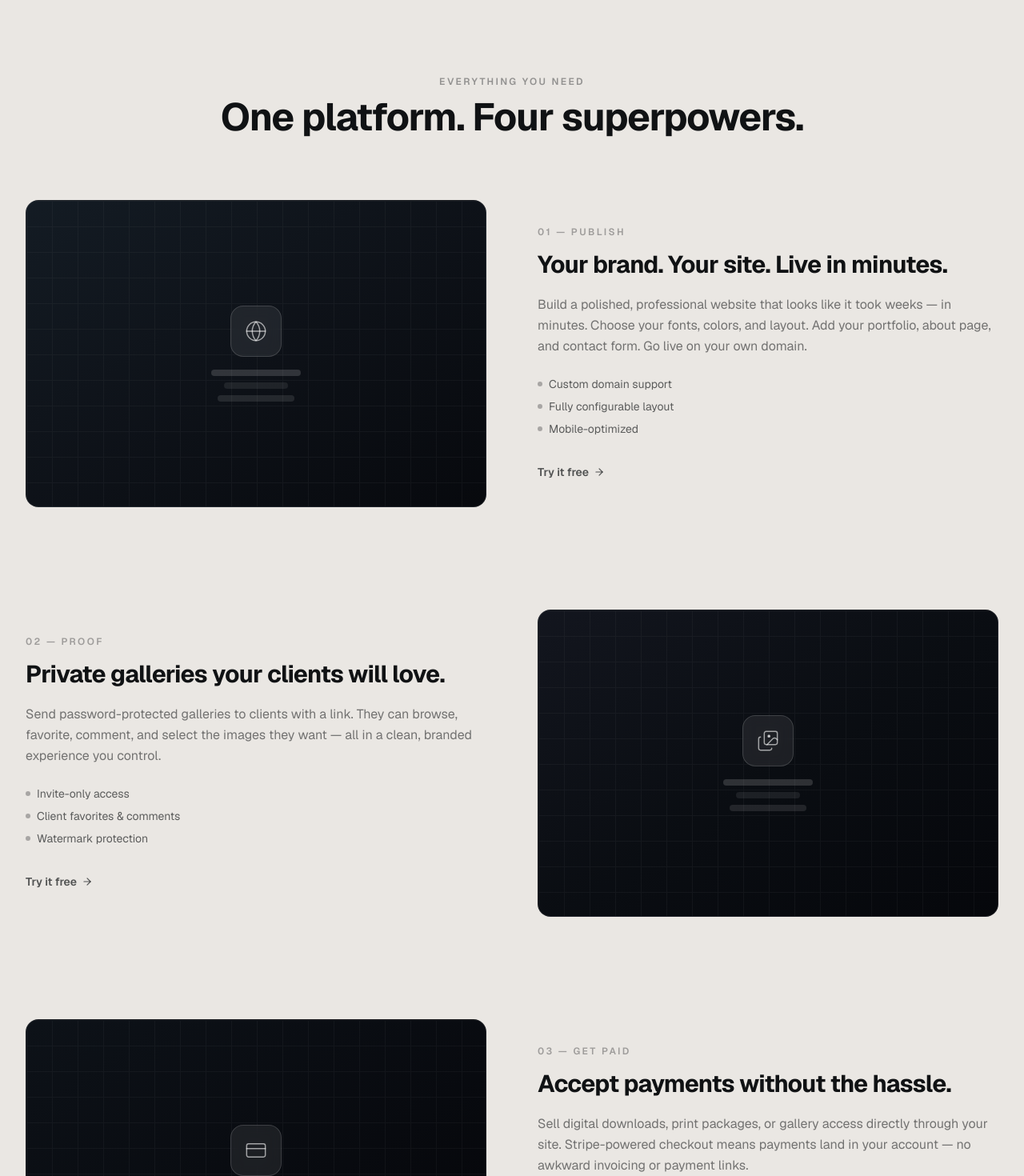
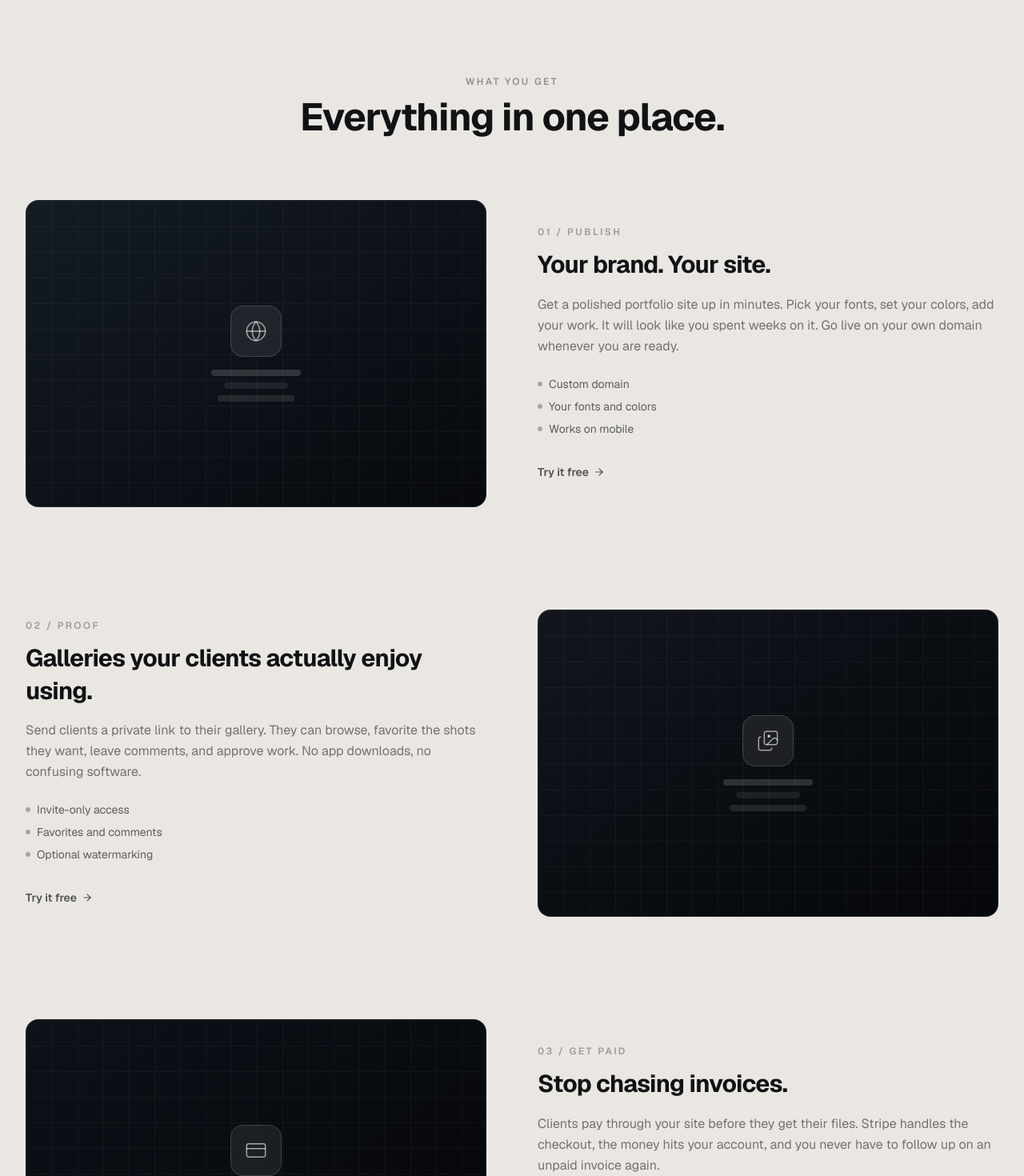
Before and after one commit to Connor-Rogers/strobd-landing, a Next.js app: page / in a window 1280 px wide. Shown: the part 1040-2510 px from the top of the page at 80% size. Built offline with nearby package versions, Linux system fonts and the light colour scheme; no server answers.

Commit message:
Rewording and fix scroll

```diff
--- a/src/app/layout.tsx
+++ b/src/app/layout.tsx
@@ -1,6 +1,7 @@
 import type { Metadata } from 'next';
 import { Geist, Geist_Mono } from 'next/font/google';
 import { ThemeProvider } from 'next-themes';
+import { ScrollRestore } from '@/components/scroll-restore';
 import './globals.css';
 
 const geistSans = Geist({
@@ -22,7 +23,7 @@ export const metadata: Metadata = {
     template: '%s | Strobd',
   },
   description:
-    'The all-in-one platform for creators to publish branded websites, share proofing galleries with clients, accept payments, and deliver digital files.',
+    'Build your site, share client galleries, get paid, and deliver files. Strobd is the platform photographers and creators use to run their whole client workflow.',
   keywords: [
     'creator platform',
     'photography proofing',
@@ -85,6 +86,7 @@ export default function RootLayout({
     >
       <body className="min-h-full">
         <ThemeProvider attribute="class" defaultTheme="dark" enableSystem>
+          <ScrollRestore />
           {children}
         </ThemeProvider>
       </body>
--- a/src/components/landing/features.tsx
+++ b/src/components/landing/features.tsx
@@ -5,38 +5,38 @@ import { SIGNUP_URL } from '@/lib/constants';
 const features = [
   {
     icon: Globe,
-    eyebrow: '01 — Publish',
-    title: 'Your brand. Your site. Live in minutes.',
+    eyebrow: '01 / Publish',
+    title: 'Your brand. Your site.',
     description:
-      'Build a polished, professional website that looks like it took weeks — in minutes. Choose your fonts, colors, and layout. Add your portfolio, about page, and contact form. Go live on your own domain.',
-    highlights: ['Custom domain support', 'Fully configurable layout', 'Mobile-optimized'],
+      'Get a polished portfolio site up in minutes. Pick your fonts, set your colors, add your work. It will look like you spent weeks on it. Go live on your own domain whenever you are ready.',
+    highlights: ['Custom domain', 'Your fonts and colors', 'Works on mobile'],
     visual: 'site-builder',
   },
   {
     icon: Images,
-    eyebrow: '02 — Proof',
-    title: 'Private galleries your clients will love.',
+    eyebrow: '02 / Proof',
+    title: 'Galleries your clients actually enjoy using.',
     description:
-      'Send password-protected galleries to clients with a link. They can browse, favorite, comment, and select the images they want — all in a clean, branded experience you control.',
-    highlights: ['Invite-only access', 'Client favorites & comments', 'Watermark protection'],
+      'Send clients a private link to their gallery. They can browse, favorite the shots they want, leave comments, and approve work. No app downloads, no confusing software.',
+    highlights: ['Invite-only access', 'Favorites and comments', 'Optional watermarking'],
     visual: 'proofing',
   },
   {
     icon: CreditCard,
-    eyebrow: '03 — Get Paid',
-    title: 'Accept payments without the hassle.',
+    eyebrow: '03 / Get Paid',
+    title: 'Stop chasing invoices.',
     description:
-      "Sell digital downloads, print packages, or gallery access directly through your site. Stripe-powered checkout means payments land in your account — no awkward invoicing or payment links.",
-    highlights: ['Stripe checkout', 'Per-image or per-gallery pricing', 'Direct payouts'],
+      'Clients pay through your site before they get their files. Stripe handles the checkout, the money hits your account, and you never have to follow up on an unpaid invoice again.',
+    highlights: ['Stripe checkout', 'Price per image or per gallery', 'Direct payouts'],
     visual: 'payments',
   },
   {
     icon: Download,
-    eyebrow: '04 — Deliver',
-    title: 'Files delivered automatically after purchase.',
+    eyebrow: '04 / Deliver',
+    title: 'Files in their hands the second they pay.',
     description:
-      "Once a client pays, they get immediate, secure access to their files. No more manually sending download links or chasing clients down. It all happens automatically — you just sit back.",
-    highlights: ['Instant access after payment', 'Secure signed URLs', 'ZIP download support'],
+      'The moment a client completes checkout, they get access to their files. No manual sending, no sharing links through email. It just works.',
+    highlights: ['Instant access after payment', 'Secure download links', 'ZIP support'],
     visual: 'delivery',
   },
 ];
@@ -91,10 +91,10 @@ export function Features() {
         <ScrollReveal>
           <div className="mb-16 text-center sm:mb-20">
             <p className="mb-3 text-xs font-semibold tracking-[0.2em] text-primary-foreground/40 uppercase">
-              Everything you need
+              What you get
             </p>
             <h2 className="text-3xl font-bold tracking-tight text-primary-foreground sm:text-4xl lg:text-5xl">
-              One platform. Four superpowers.
+              Everything in one place.
             </h2>
           </div>
         </ScrollReveal>
--- a/src/components/landing/final-cta.tsx
+++ b/src/components/landing/final-cta.tsx
@@ -26,14 +26,13 @@ export function FinalCTA() {
       <div className="relative z-10 mx-auto max-w-3xl px-4 text-center sm:px-6 lg:px-8">
         <ScrollReveal>
           <p className="mb-4 text-xs font-semibold tracking-[0.2em] text-white/35 uppercase">
-            Ready to start?
+            Get started
           </p>
           <h2 className="text-3xl font-bold tracking-tight text-white sm:text-4xl lg:text-5xl">
-            Own your creative workflow.
+            Your work deserves a better home.
           </h2>
           <p className="mx-auto mt-6 max-w-xl text-base leading-relaxed text-white/50 sm:text-lg">
-            Join Strobd free and build the client experience your work deserves. No credit card
-            required.
+            Free to start. Takes about an hour to set up. No credit card needed.
           </p>
 
           <div className="mt-10 flex flex-col items-center justify-center gap-4 sm:flex-row">
--- a/src/components/landing/hero.tsx
+++ b/src/components/landing/hero.tsx
@@ -80,8 +80,7 @@ export function Hero() {
           variants={shouldReduceMotion ? undefined : fadeUpItem}
           className="mx-auto mt-8 max-w-2xl text-lg leading-relaxed text-white/55 sm:text-xl"
         >
-          The all-in-one platform to build your brand, share galleries with clients, collect
-          payments, and deliver files — all in one place.
+          Build your brand, share galleries with clients, get paid, and deliver files. Everything in one place.
         </motion.p>
 
         {/* CTAs */}
@@ -111,7 +110,7 @@ export function Hero() {
           variants={shouldReduceMotion ? undefined : fadeUpItem}
           className="mt-8 text-xs text-white/30 tracking-wider"
         >
-          Free to start &nbsp;·&nbsp; No credit card required &nbsp;·&nbsp; Your own domain
+          Free to start · No credit card needed · Use your own domain
         </motion.p>
       </motion.div>
 
--- a/src/components/landing/how-it-works.tsx
+++ b/src/components/landing/how-it-works.tsx
@@ -5,23 +5,23 @@ const steps = [
   {
     number: '01',
     icon: Sparkles,
-    title: 'Create your space',
+    title: 'Set up your site',
     description:
-      'Set up your Strobd workspace in minutes. Configure your site, upload your portfolio, and make it yours with custom fonts, colors, and your domain.',
+      'Connect your domain, pick your fonts and colors, upload your portfolio. Most people are live within an hour.',
   },
   {
     number: '02',
     icon: Share2,
-    title: 'Share & collaborate',
+    title: 'Send a gallery link',
     description:
-      'Invite clients to private galleries. Let them review, select, and approve work. Set your pricing and collect payment — all through one clean link.',
+      'Create a project, upload your work, and send clients a private link. They browse, select what they want, and pay right there.',
   },
   {
     number: '03',
     icon: CheckCircle,
-    title: 'Deliver & get paid',
+    title: 'Get paid, files delivered',
     description:
-      "Files land in your client's hands automatically the moment payment clears. No follow-ups. No manual sending. Just happy clients and money in your account.",
+      'Payment clears, files go out automatically. You get notified, your client gets their work. Done.',
   },
 ];
 
@@ -37,10 +37,10 @@ export function HowItWorks() {
         <ScrollReveal>
           <div className="mb-16 text-center sm:mb-20">
             <p className="mb-3 text-xs font-semibold tracking-[0.2em] text-muted-foreground uppercase">
-              Simple by design
+              How it works
             </p>
             <h2 className="text-3xl font-bold tracking-tight text-foreground sm:text-4xl lg:text-5xl">
-              Up and running in three steps.
+              Simple enough to actually use.
             </h2>
           </div>
         </ScrollReveal>
--- a/src/components/landing/pricing.tsx
+++ b/src/components/landing/pricing.tsx
@@ -9,7 +9,7 @@ const plans = [
     name: 'Free',
     price: '$0',
     period: 'forever',
-    description: 'Everything you need to get started and test the waters.',
+    description: 'Good for getting started. No commitment.',
     cta: 'Start for Free',
     popular: false,
     features: [
@@ -27,7 +27,7 @@ const plans = [
     name: 'Pro',
     price: '$19',
     period: 'per month',
-    description: 'For full-time creators who want to own their entire client experience.',
+    description: 'For anyone doing this seriously. Your brand, no compromises.',
     cta: 'Go Pro',
     popular: true,
     features: [
@@ -56,13 +56,13 @@ export function Pricing() {
         <ScrollReveal>
           <div className="mb-12 text-center sm:mb-16">
             <p className="mb-3 text-xs font-semibold tracking-[0.2em] text-primary-foreground/40 uppercase">
-              Simple pricing
+              Pricing
             </p>
             <h2 className="text-3xl font-bold tracking-tight text-primary-foreground sm:text-4xl lg:text-5xl">
-              Start free. Upgrade when ready.
+              Start free. Upgrade when it makes sense.
             </h2>
             <p className="mx-auto mt-4 max-w-xl text-base text-primary-foreground/50">
-              No hidden fees, no complicated tiers. Just two clear plans.
+              Two plans. No surprises.
             </p>
           </div>
         </ScrollReveal>
--- /dev/null
+++ b/src/components/scroll-restore.tsx
@@ -0,0 +1,14 @@
+'use client';
+
+import { useEffect } from 'react';
+
+export function ScrollRestore() {
+  useEffect(() => {
+    if ('scrollRestoration' in history) {
+      history.scrollRestoration = 'manual';
+    }
+    window.scrollTo(0, 0);
+  }, []);
+
+  return null;
+}
--- a/src/lib/constants.ts
+++ b/src/lib/constants.ts
@@ -1,4 +1,4 @@
 export const APP_NAME = 'Strobd';
-export const APP_URL = 'https://strobd.com';
-export const SIGNUP_URL = 'https://strobd.com/signup';
-export const LOGIN_URL = 'https://strobd.com/login';
+export const APP_URL = process.env.NEXT_PUBLIC_APP_URL ?? 'https://app.strobd.com';
+export const SIGNUP_URL = `${APP_URL}/signup`;
+export const LOGIN_URL = `${APP_URL}/login`;
```
